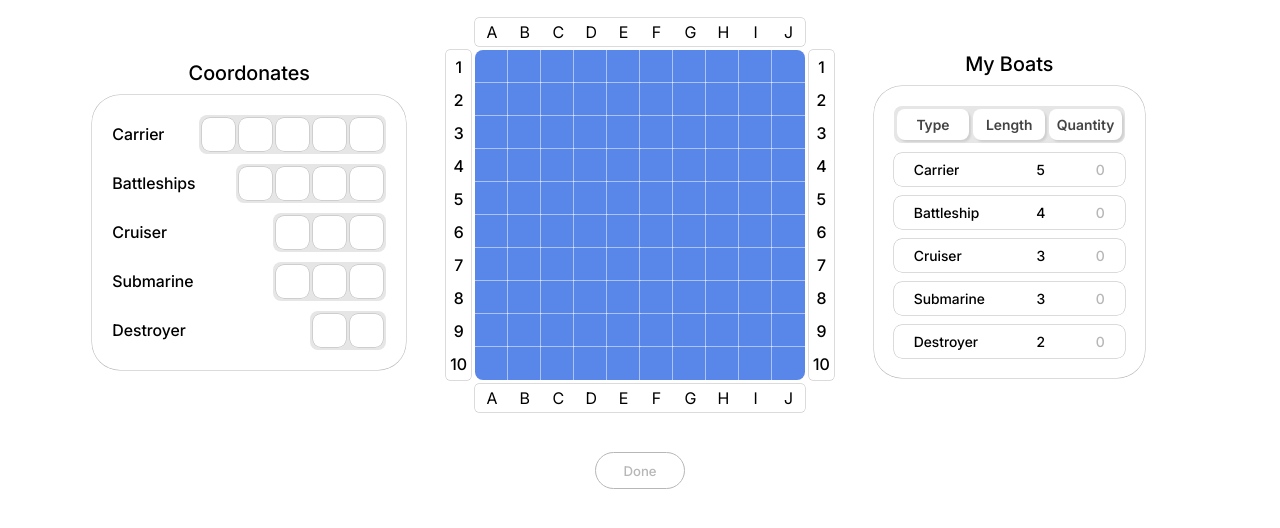
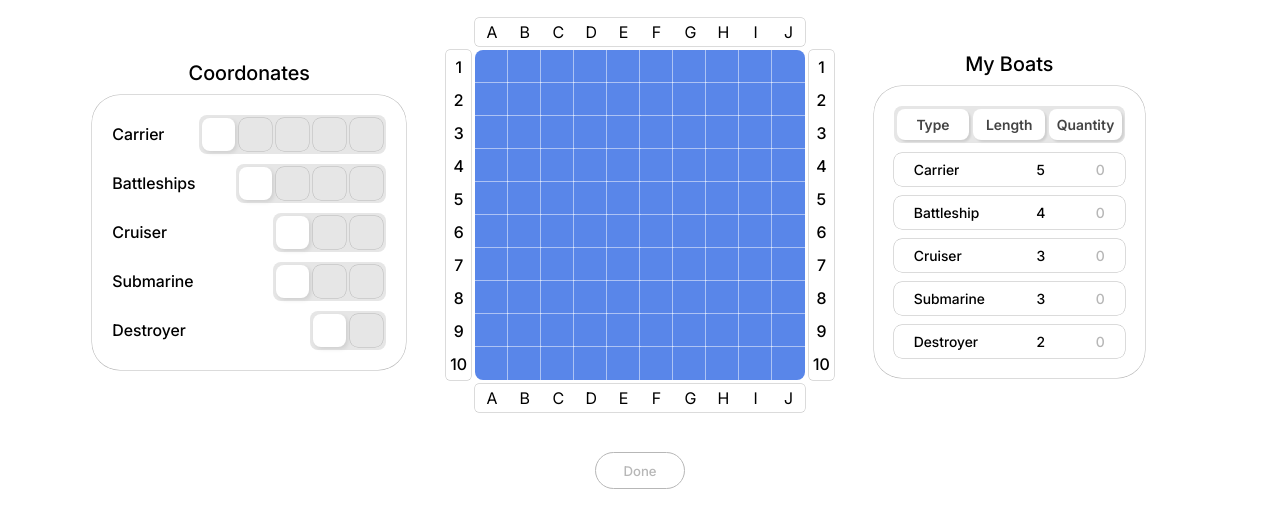
Before and after one commit to loremispum2k8/battleship, a website: page index.html in a window 1280 px wide. Shown: the part 142-670 px from the top of the page. Drawn offline with Linux system fonts and the light colour scheme.

Commit message:
Limit coordonate placement first time

```diff
--- a/index.html
+++ b/index.html
@@ -145,42 +145,42 @@
               <p class="coordonatesBoatName">Carrier</p>
               <div class="coordonatesRowInputs">
                 <input class="coordonateInput firstInput" id="carrier" type="text" maxlength="3">
-                <input class="coordonateInput" id="carrier" type="text" maxlength="3">
-                <input class="coordonateInput" id="carrier" type="text" maxlength="3">
-                <input class="coordonateInput" id="carrier" type="text" maxlength="3">
-                <input class="coordonateInput" id="carrier" type="text" maxlength="3">
+                <input class="coordonateInput" id="carrier" type="text" maxlength="3" disabled>
+                <input class="coordonateInput" id="carrier" type="text" maxlength="3" disabled>
+                <input class="coordonateInput" id="carrier" type="text" maxlength="3" disabled>
+                <input class="coordonateInput" id="carrier" type="text" maxlength="3" disabled>
               </div>
             </div>
             <div class="coordonatesRow">
               <p class="coordonatesBoatName">Battleships</p>
               <div class="coordonatesRowInputs">
                 <input class="coordonateInput firstInput" id="battleship" type="text" maxlength="3">
-                <input class="coordonateInput" id="battleship" type="text" maxlength="3">
-                <input class="coordonateInput" id="battleship" type="text" maxlength="3">
-                <input class="coordonateInput" id="battleship" type="text" maxlength="3">
+                <input class="coordonateInput" id="battleship" type="text" maxlength="3" disabled>
+                <input class="coordonateInput" id="battleship" type="text" maxlength="3" disabled>
+                <input class="coordonateInput" id="battleship" type="text" maxlength="3" disabled>
               </div>
             </div>
             <div class="coordonatesRow">
               <p class="coordonatesBoatName">Cruiser</p>
               <div class="coordonatesRowInputs">
                 <input class="coordonateInput firstInput" id="cruiser" type="text" maxlength="3">
-                <input class="coordonateInput" id="cruiser" type="text" maxlength="3">
-                <input class="coordonateInput" id="cruiser" type="text" maxlength="3">
+                <input class="coordonateInput" id="cruiser" type="text" maxlength="3" disabled>
+                <input class="coordonateInput" id="cruiser" type="text" maxlength="3" disabled>
               </div>
             </div>
             <div class="coordonatesRow">
               <p class="coordonatesBoatName">Submarine</p>
               <div class="coordonatesRowInputs">
                 <input class="coordonateInput firstInput" id="submarine" type="text" maxlength="3">
-                <input class="coordonateInput" id="submarine" type="text" maxlength="3">
-                <input class="coordonateInput" id="submarine" type="text" maxlength="3">
+                <input class="coordonateInput" id="submarine" type="text" maxlength="3" disabled>
+                <input class="coordonateInput" id="submarine" type="text" maxlength="3" disabled>
               </div>
             </div>
             <div class="coordonatesRow">
               <p class="coordonatesBoatName">Destroyer</p>
               <div class="coordonatesRowInputs">
                 <input class="coordonateInput firstInput" id="destroyer" type="text" maxlength="3">
-                <input class="coordonateInput" id="destroyer" type="text" maxlength="3">
+                <input class="coordonateInput" id="destroyer" type="text" maxlength="3" disabled>
               </div>
             </div>
           </div>
--- a/script.js
+++ b/script.js
@@ -383,8 +383,9 @@ class Player {
 let me = new Player();
 let computer = new Player();
 
+
+let placingDoneButton = document.querySelector('.placingDoneButton')
 function finishMap(){
-  let placingDoneButton = document.querySelector('.placingDoneButton')
   let allCoordonatesPlaced = true
   for(let ship in me.gameboard.ships){
     if(me.gameboard.ships[ship].coordonates.length !== me.gameboard.ships[ship].length){
@@ -394,6 +395,8 @@ function finishMap(){
   if(allCoordonatesPlaced){
     console.log('allPlaced')
     placingDoneButton.classList.add('mapDone')
+  }else{
+    placingDoneButton.classList.remove('mapDone')
   }
 }
 
@@ -401,6 +404,15 @@ let tableRow = document.querySelectorAll(".tableRow");
 let placingMapCoordonates = document.querySelectorAll(".square-placing");
 let coordonateInputs = document.querySelectorAll(".coordonateInput");
 tableQuantity = document.querySelectorAll('.tableQuantity')
+
+coordonateInputs.forEach((input)=>{
+  if(input.disabled){
+    input.style.cursor = "not-allowed"
+    input.style.backgroundColor = "#E6E6E6"
+  }else if(!input.disabled){
+    input.classList.add('activeInput')
+  }
+})
 
 coordonateInputs.forEach((input) => {
   input.addEventListener("change", () => {
@@ -410,6 +422,12 @@ coordonateInputs.forEach((input) => {
     console.log(input.id);
     me.gameboard.placeBoat(input.id, input.value);
     finishMap()
+    if(input.nextElementSibling){
+      input.nextElementSibling.classList.add('activeInput')
+      input.nextElementSibling.removeAttribute('disabled')
+      input.nextElementSibling.style.cursor = "pointer"
+      input.nextElementSibling.style.backgroundColor = "white"
+    }
     console.log("---> ", me.gameboard);
     placingMapCoordonates.forEach((coordonate) => {
       for (let leftMove of me.gameboard.historyShots) {
@@ -466,7 +484,8 @@ coordonateInputs.forEach((input) => {
     if (input.value !== "") {
       let pastValue = [input.value[0], input.value.slice(1)];
       input.value = null;
-
+      finishMap()
+      placingDoneButton.classList.remove('mapDone')
       for (let criticalShot of me.gameboard.criticalShots) {
         if (criticalShot.join("") === pastValue.join("")) {
           me.gameboard.criticalShots.splice(
--- a/style.css
+++ b/style.css
@@ -271,3 +271,11 @@ body{
     background-color: #5986E9;
     color: white;
 }
+.activeInput{
+    transition: all 0.1s;
+    box-shadow: 2px 2px 4px 0px hsla(0, 0%, 0%, 0.10);
+}
+.activeInput:hover{
+    outline: 1px solid #5986E9;
+    outline-offset: -1px;
+}
```
Also changed, not shown: features.txt (+1 -6 lines).
